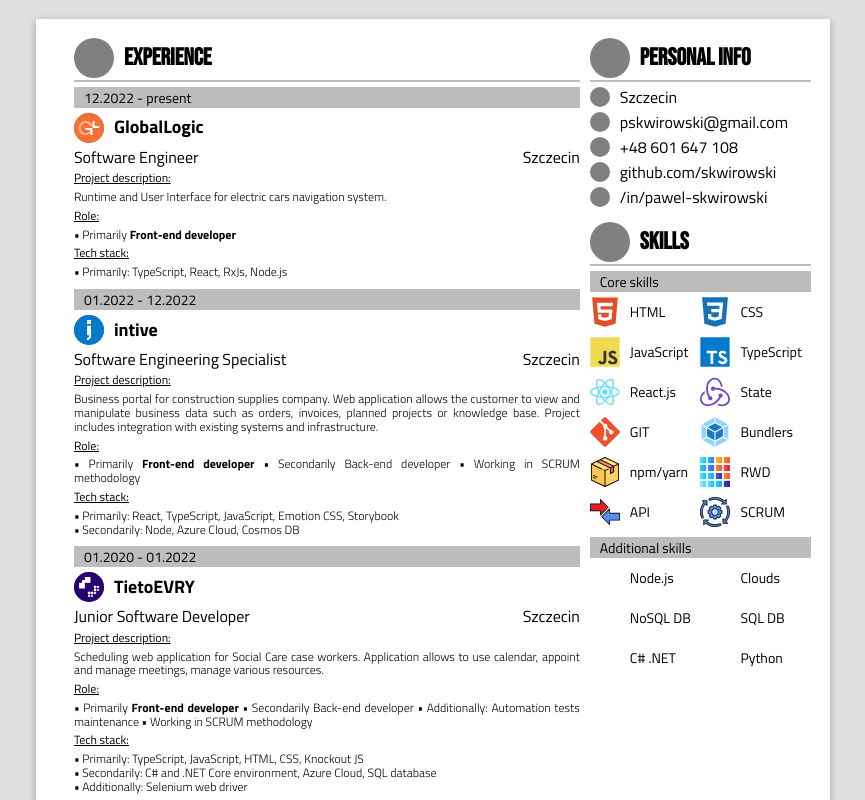
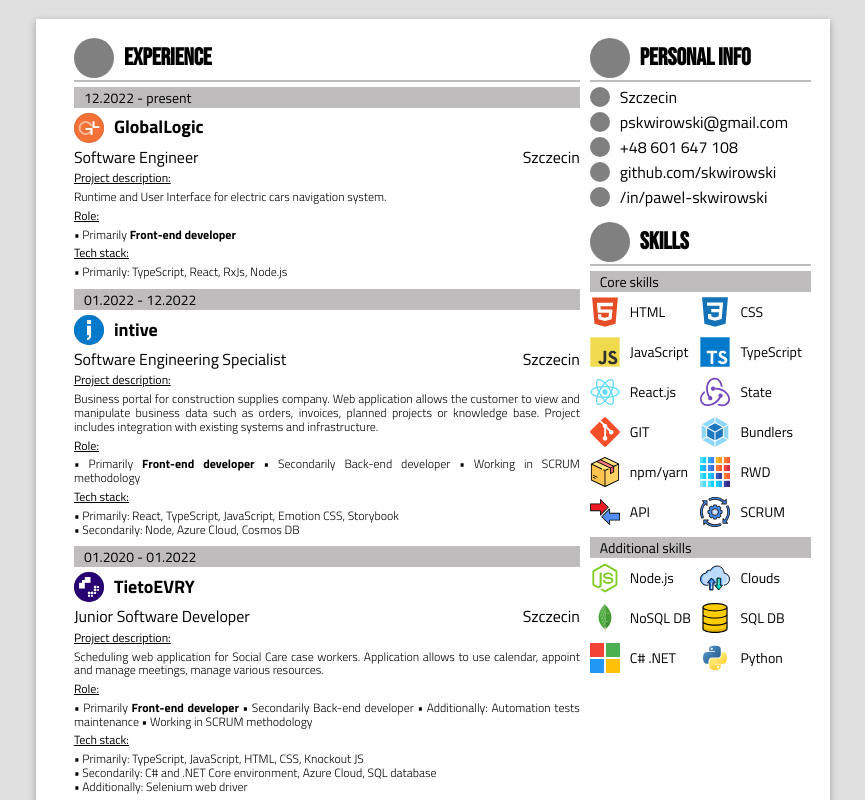
Before and after one commit to skwirowski/cv-pawel-skwirowski, a plain HTML site: page index.html in a window 1280 px wide. Shown: the top 800 px of the page, without its empty margins (207-1072 px from the left). Drawn offline with Linux system fonts and the light colour scheme.

Commit message:
Update Additional Skill & add images

```diff
--- a/scripts/skills.js
+++ b/scripts/skills.js
@@ -15,12 +15,12 @@
   ];
 
   const additionalSkillsList = [
-    { imageSrc: "", name: "Node.js" },
-    { imageSrc: "", name: "Clouds" },
-    { imageSrc: "", name: "NoSQL DB" },
-    { imageSrc: "", name: "SQL DB" },
-    { imageSrc: "", name: "C# .NET" },
-    { imageSrc: "", name: "Python" },
+    { imageSrc: "styles/images/nodejs.svg", name: "Node.js" },
+    { imageSrc: "styles/images/clouds.svg", name: "Clouds" },
+    { imageSrc: "styles/images/nosqldatabase.svg", name: "NoSQL DB" },
+    { imageSrc: "styles/images/sqldatabase.svg", name: "SQL DB" },
+    { imageSrc: "styles/images/dotnet.svg", name: "C# .NET" },
+    { imageSrc: "styles/images/python.svg", name: "Python" },
   ];
 
   const skillsBlocks = (coreSkills, additionalSkills) => /* html */ `
@@ -39,7 +39,7 @@
                 <div class="skills__core__item">
                   <div class="skills__core__item__image__wrapper">${
                     core.imageSrc
-                      ? ` <img class="skills__core__item__image" src=${core.imageSrc} alt=${core.name} />`
+                      ? `<img class="skills__core__item__image" src=${core.imageSrc} alt=${core.name} />`
                       : ""
                   }
                   </div>
@@ -57,10 +57,15 @@
             .map(
               (additional) => /* html */ `
               <div class="skills__additional__item">
-                <div class="skills__additional__item__image__wrapper">
-                  <!-- <img class="skills__additional__item__image" src=${additional.imageSrc} alt=${additional.name} /> -->
+                <div class="skills__additional__item__image__wrapper">${
+                  additional.imageSrc
+                    ? `<img class="skills__additional__item__image" src=${additional.imageSrc} alt=${additional.name} />`
+                    : ""
+                }
                 </div>
-                <div class="skills__additional__item__content">${additional.name}</div>
+                <div class="skills__additional__item__content">${
+                  additional.name ? additional.name : ""
+                }</div>
               </div>
             `
             )
--- a/styles/skills/skills.css
+++ b/styles/skills/skills.css
@@ -34,6 +34,12 @@
   margin-bottom: 0;
 }
 
+
+.skills__additional__item:nth-last-child(1),
+.skills__additional__item:nth-last-child(2) {
+  margin-bottom: 0;
+}
+
 .skills__core__item__image__wrapper,
 .skills__additional__item__image__wrapper {
   height: 30px;
@@ -44,7 +50,7 @@
 }
 
 .skills__core__item__image,
-.skills__core__item__image {
+.skills__additional__item__image {
   height: 100%;
   width: 100%;
 }
```
Also changed, not shown: styles/images/clouds.svg (added), styles/images/dotnet.svg (added), styles/images/nodejs.svg (added), styles/images/nosqldatabase.svg (added), styles/images/python.svg (added), styles/images/sqldatabase.svg (added).
